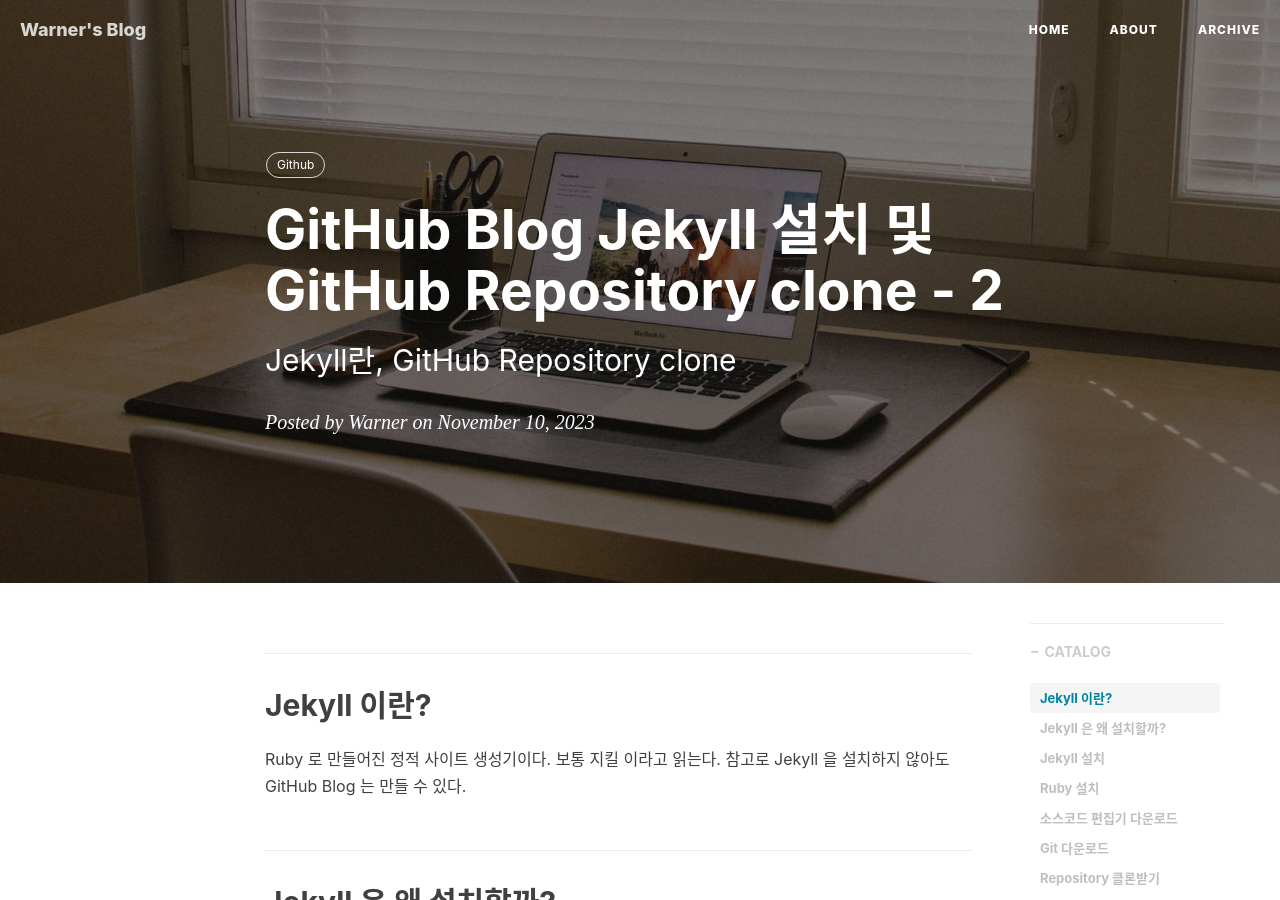
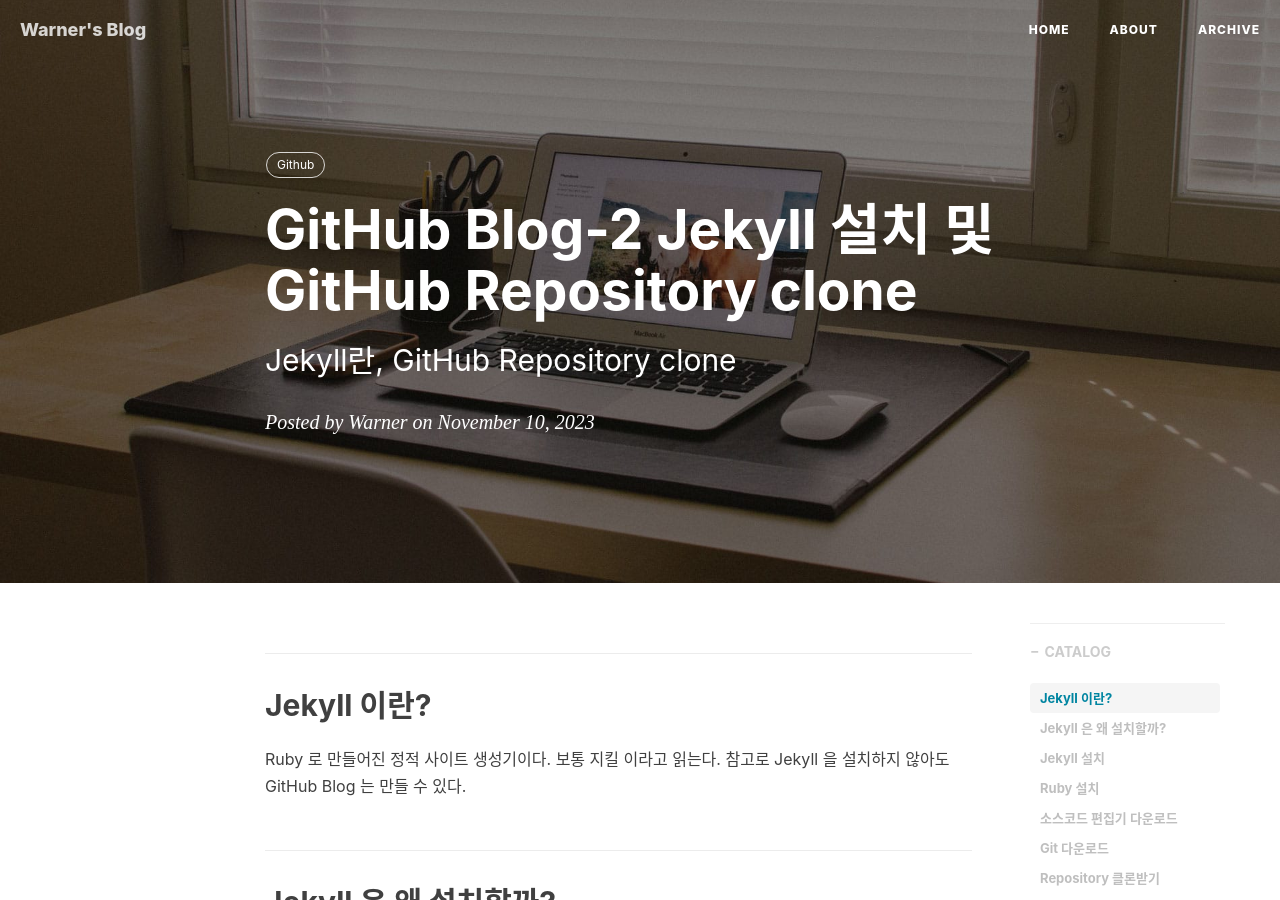
Before and after one commit to leeheeweon/leeheeweon.github.io, a Jekyll site: the page built from _posts/2023-11-10-install-jekyll.md, in a window 1280 px wide and 900 px high. Built offline with Jekyll 4.4.1, drawn with Linux system fonts in a browser that asks for light colours; nearby versions of some CDN libraries; comment, search, counter and statistics services are not loaded; some of the changed text lies outside the part shown.

```diff
--- a/_posts/2023-11-10-install-jekyll.md
+++ b/_posts/2023-11-10-install-jekyll.md
@@ -1,6 +1,6 @@
 ---
 layout: post
-title: GitHub Blog Jekyll 설치 및 GitHub Repository clone - 2
+title: GitHub Blog-2 Jekyll 설치 및 GitHub Repository clone
 subtitle: Jekyll란,  GitHub Repository clone
 date: 2023-11-10
 author: Warner
```
Also changed, not shown: _posts/2023-11-10-start-github-blog.md (+1 -1 lines).
